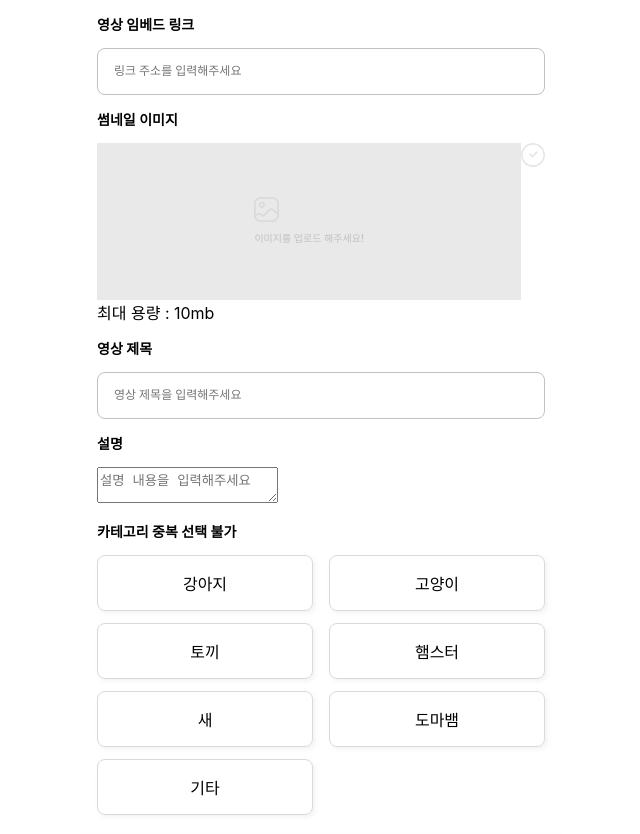
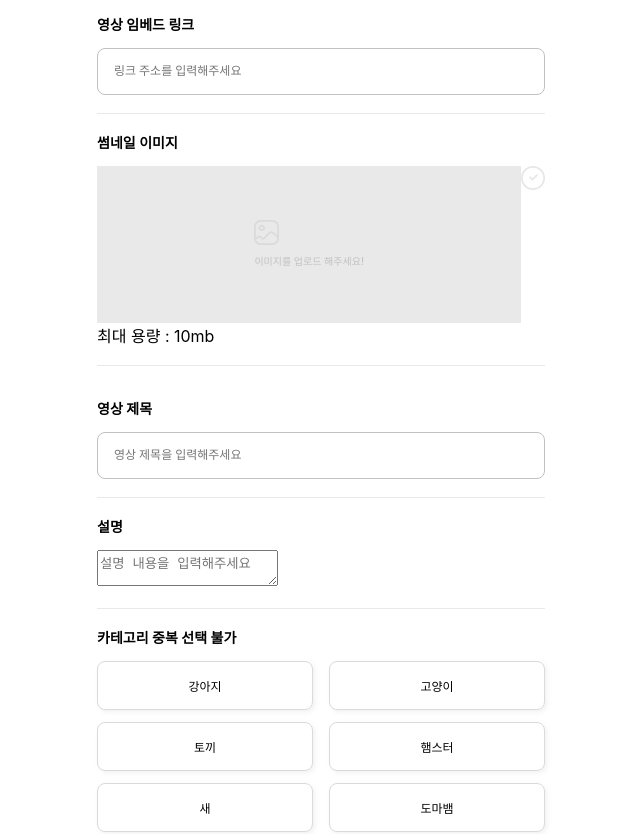
Before and after one commit to Numble3/Paws-Frontend, a Next.js app: page /upload/embed in a window 1280 px wide. Shown: the top 834 px of the page, without its empty margins (319-959 px from the left). Built offline with nearby package versions, Linux system fonts and the light colour scheme; a web font is replaced by a local one.

Commit message:
design: 임베드 - border 추가

```diff
--- a/pages/upload/embed.tsx
+++ b/pages/upload/embed.tsx
@@ -2,6 +2,7 @@ import { useState } from "react";
 import styles from "styles/upload/embed.module.css";
 import { ICONS, IMAGES } from "lib/assets";
 import Image from "next/image";
+import Border from "components/border";
 
 const Embed = () => {
   const category = [
@@ -35,6 +36,7 @@ const Embed = () => {
           placeholder="링크 주소를 입력해주세요"
         />
       </div>
+      <Border />
       <div className={styles.thumbnail}>
         <p className={styles.title}>썸네일 이미지</p>
         <div>
@@ -75,6 +77,7 @@ const Embed = () => {
           </div>
         </div>
       </div>
+      <Border />
       <div className={styles.video_name}>
         <p className={styles.title}>영상 제목</p>
         <input
@@ -82,10 +85,12 @@ const Embed = () => {
           placeholder="영상 제목을 입력해주세요"
         />
       </div>
+      <Border />
       <div className={styles.description}>
         <p className={styles.title}>설명</p>
         <textarea placeholder="설명 내용을 입력해주세요" />
       </div>
+      <Border />
       <div className={styles.category}>
         <p className={styles.title}>
           카테고리 <span>중복 선택 불가</span>
--- a/styles/search/index.module.css
+++ b/styles/search/index.module.css
@@ -59,11 +59,6 @@
   padding: 0;
   height: 500px;
   overflow: auto;
-}
-
-.border {
-  border-bottom: 0.5px solid #e9e9e9;
-  margin: 18px 0;
 }
 
 /*카테고리*/
--- a/styles/upload/embed.module.css
+++ b/styles/upload/embed.module.css
@@ -78,4 +78,5 @@
   box-shadow: 2px 2px 4px rgba(203, 203, 203, 0.25);
   border-radius: 8px;
   text-align: center;
+  font-size: 12px;
 }
```
